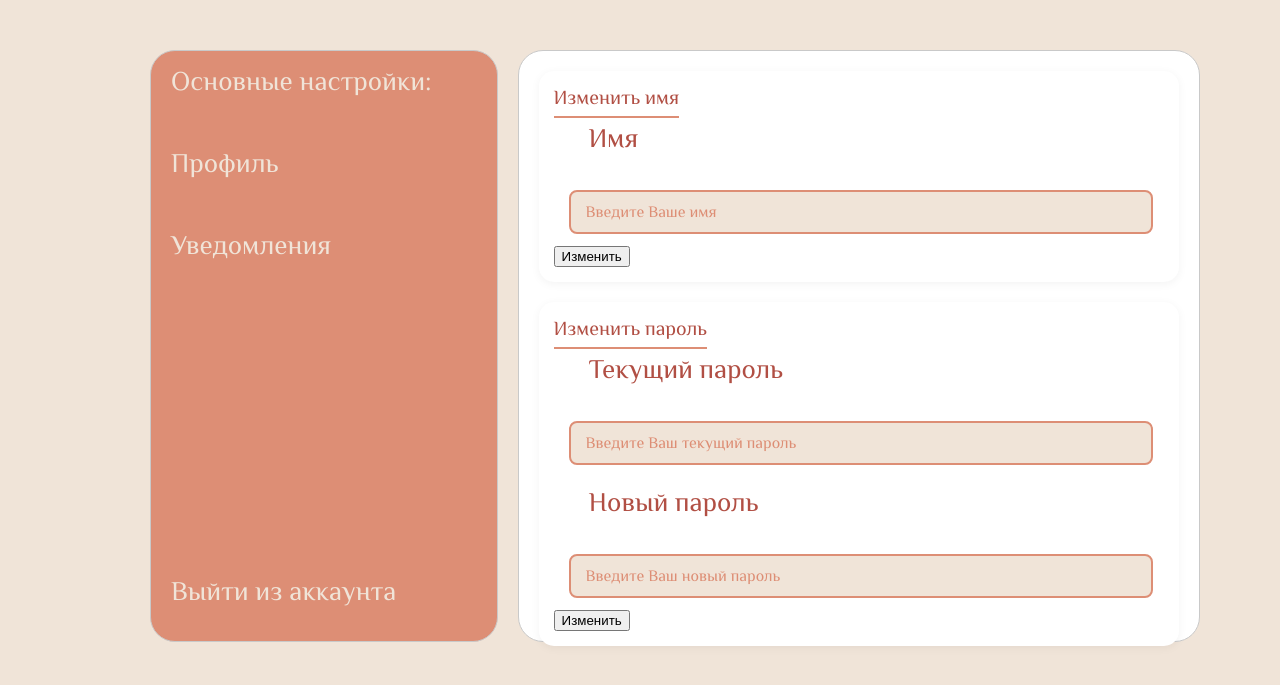
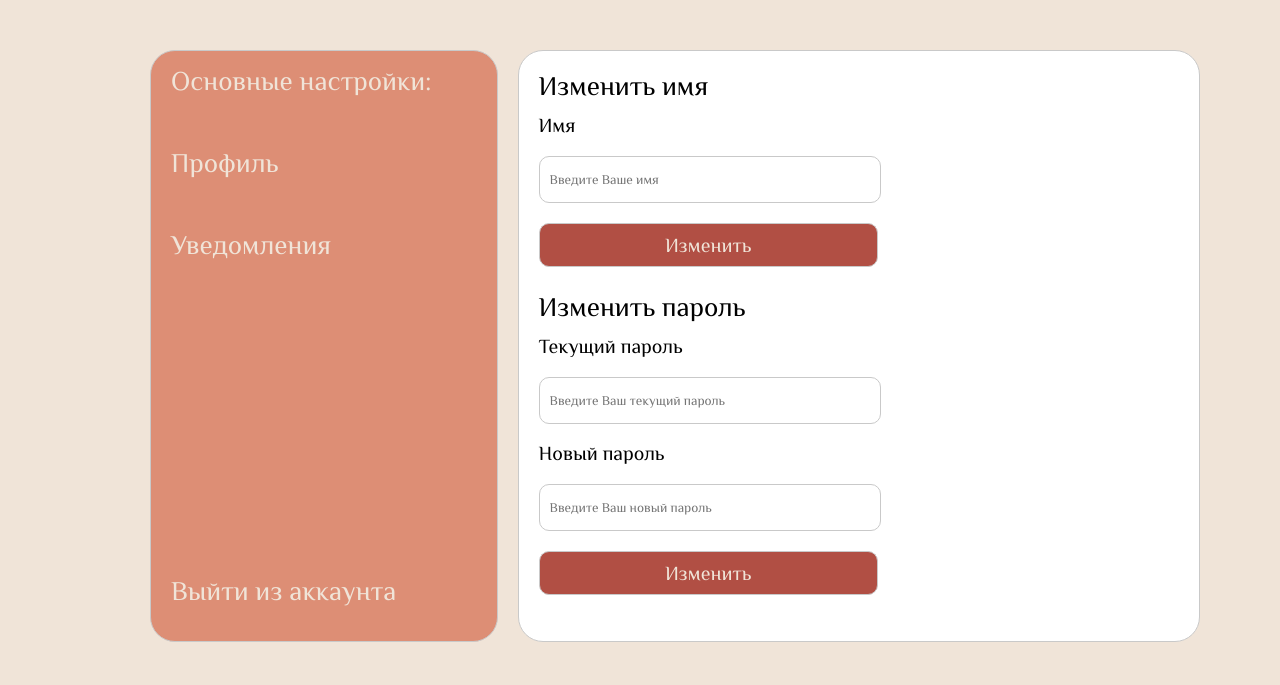
Before and after one commit to svjskhntrfk/Project_AlmostNotion_DeepPython, a FastAPI app: template templates/profile.html in a window 1280 px wide. Shown: the part 82-767 px from the top of the page. Run offline with FastAPI, Linux system fonts and the light colour scheme; the template is opened without the code that fills it, so the values that code supplies are empty; parts of the project's set-up code (start-up, migrations or seed data) failed here and were passed over; some libraries are stand-ins or nearby versions.

Commit message:
Update style_profile.css
change profile css

```diff
--- a/static/css/style_profile.css
+++ b/static/css/style_profile.css
@@ -102,84 +102,50 @@ p {
     font-size: 30px;
 }
 
-.form-section {
-    margin-bottom: 20px;
-    padding: 15px;
-    background-color: #fff;
-    border-radius: 15px;
-    box-shadow: 0 2px 10px rgba(0, 0, 0, 0.05);
+h {
+    font-size: 27px;
+    font-weight: 300px;
+    margin-left: 20px;
+}
+
+.in {
+    border: 1px solid #C9C9C9;
+    border-radius: 10px;
+    height: 25px;
+    color: #000000;
+    font-family: "Philosopher", sans-serif;
+    padding: 10px;
+    margin-bottom: 10px;
+    display: block;
+    width: 50%;
+}
+
+.form{
+    font-size: 25px;
+}
+
+.change {
+    padding: 10px 20px;
+    font-family: "Philosopher", sans-serif;
+    width: 53%;
+    margin-bottom: 25px;
+    margin-top: 10px;
+    background-color: #B14F44;
+    color: #F0E4D8;
+    font-size: 20px;
+    border: 1px solid #C9C9C9;
+    border-radius: 10px;
+}
+
+.txt{
+    font-size:20px;
+    padding: 8px 0px 0px 0px;
+
 }
 
 .section-title {
-    color: #B14F44;
-    font-size: 20px;
-    margin-bottom: 12px;
-    padding-bottom: 8px;
-    border-bottom: 2px solid #DD8E75;
+    font-family: "Philosopher", sans-serif;
+    font-weight: 300px;
+    margin: 0px;
+    font-size: 27px;
 }
-
-.form-group {
-    margin-bottom: 12px;
-    padding: 0 15px;
-}
-
-.form-group label {
-    display: block;
-    color: #B14F44;
-    font-size: 16px;
-    margin-bottom: 8px;
-}
-
-.in {
-    width: calc(100% - 30px);
-    height: 40px;
-    padding: 0 15px;
-    border: 2px solid #DD8E75;
-    border-radius: 8px;
-    font-size: 16px;
-    color: #B14F44;
-    background-color: #F0E4D8;
-    transition: all 0.3s ease;
-    display: block;
-    margin: 0 auto;
-    font-family: "Philosopher", sans-serif;
-}
-
-.in:focus {
-    outline: none;
-    border-color: #B14F44;
-    box-shadow: 0 0 5px rgba(177, 79, 68, 0.2);
-}
-
-.in::placeholder {
-    font-family: "Philosopher", sans-serif;
-    color: #DD8E75;
-}
-
-.reg {
-    width: auto;
-    height: 35px;
-    padding: 0 20px;
-    margin: 15px 15px;
-    border: none;
-    border-radius: 8px;
-    background-color: #DD8E75;
-    color: #F0E4D8;
-    font-size: 16px;
-    font-weight: 500;
-    cursor: pointer;
-    transition: all 0.3s ease;
-    display: block;
-    font-family: "Philosopher", sans-serif;
-}
-
-.reg:hover {
-    background-color: #B14F44;
-    transform: translateY(-1px);
-    box-shadow: 0 2px 5px rgba(177, 79, 68, 0.2);
-}
-
-.reg:active {
-    transform: translateY(0);
-    box-shadow: none;
-}
```
